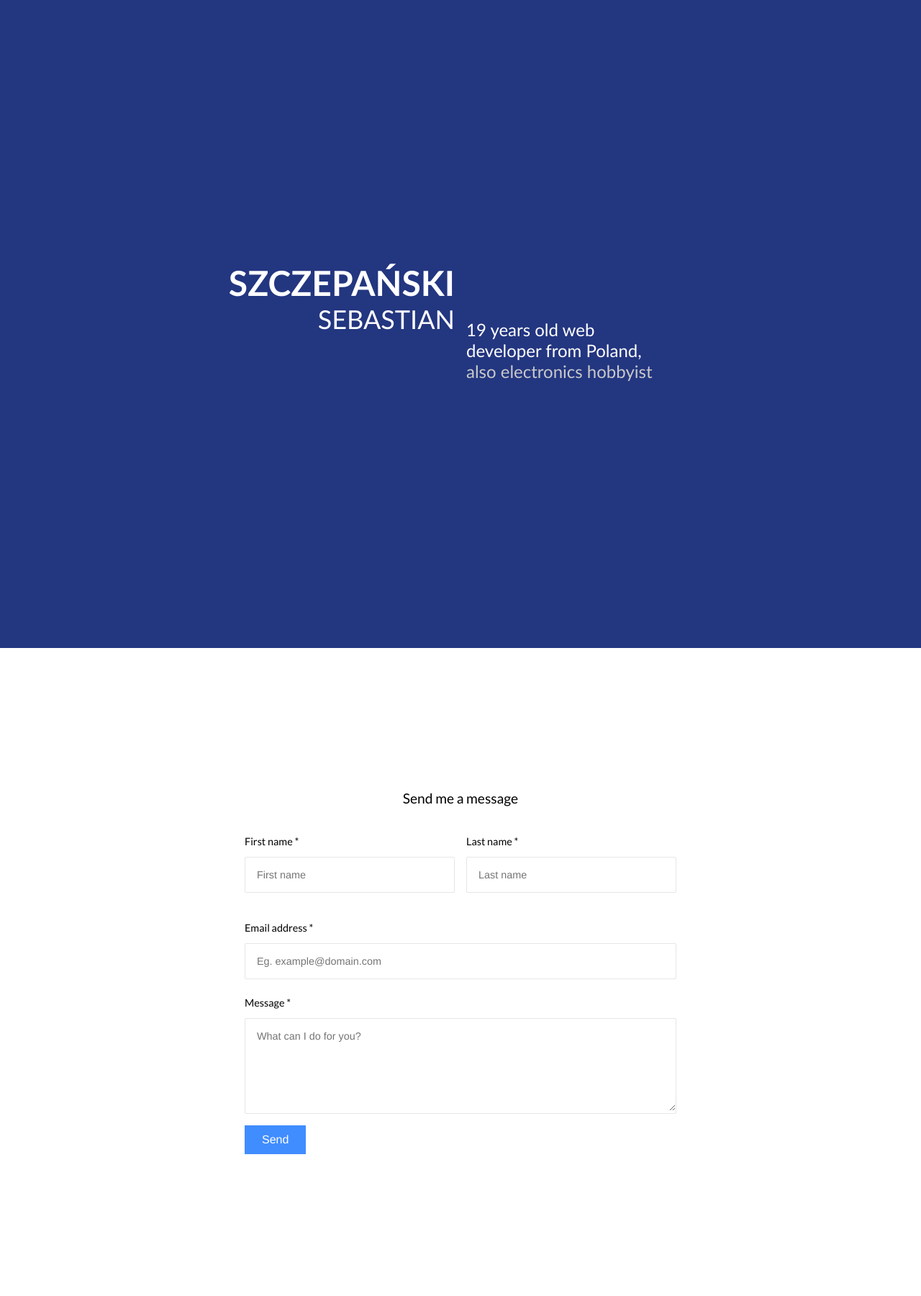
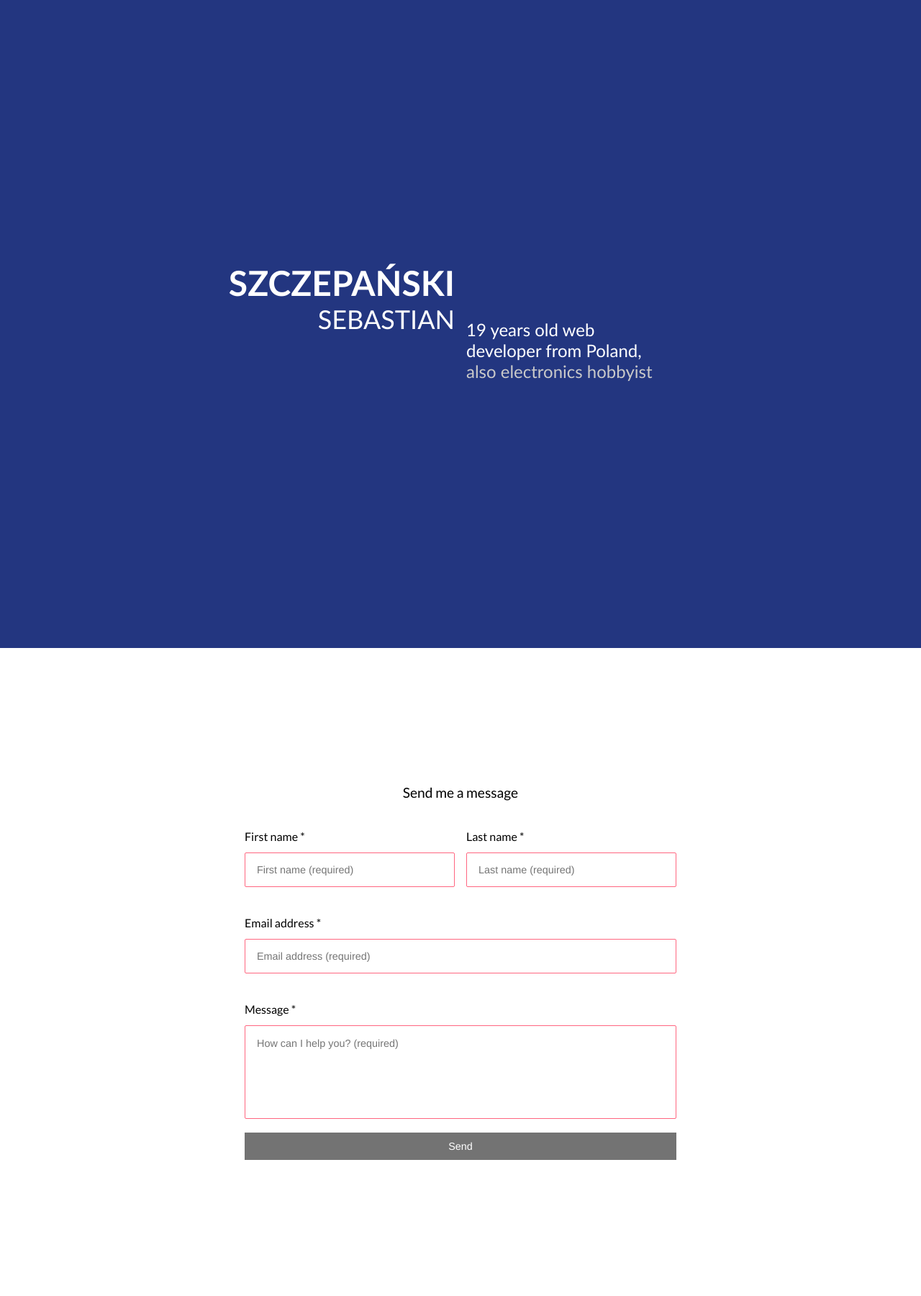
Before and after one commit to sszczep/sszczep.github.io, a Jekyll site: the page built from index.md, in a window 1280 px wide. Shown: the whole page at 72% size. Built offline with Jekyll 4.4.1, drawn with Linux system fonts in a browser that asks for light colours.

Commit message:
Finish contact form and much more (see description)
- replaced classes with ids wherever possible
- used transitions instead of animations in contact form
- linked with EmailJS service
- removed _section.scss file (wasn't needed anymore)
- moved js, css and image files to /static/ folder

```diff
--- a/_includes/contact-me.html
+++ b/_includes/contact-me.html
@@ -1,28 +1,29 @@
-<section class="contact-me">
-    <form class="contact-me__form">
-        <span class="form__title">Send me a message</span>
+<section id="contact-me">
+    <form id="contact-me__form">
+        <span id="form__title">Send me a message</span>
 
         <div class="form__group">
             <label class="form__label" for="form__firstname">First name</label>
-            <div class="input__wrapper">
-                <input class="form__input" id="form__firstname" name="form__firstname" type="text" placeholder="First name">
-            </div>
+            <input class="form__input" id="form__firstname" name="firstname" type="text" placeholder="First name (required)" required>
             <label class="form__label" for="form__lastname">Last name</label>
-            <div class="input__wrapper">
-                <input class="form__input" id="form__lastname" name="form__lastname" type="text" placeholder="Last name">
-            </div>
+            <input class="form__input" id="form__lastname" name="lastname" type="text" placeholder="Last name (required)" required>
         </div>
 
         <label class="form__label" for="form__email">Email address</label>
-        <div class="input__wrapper">
-            <input class="form__input" id="form__email" name="form__email" type="text" placeholder="Eg. example@domain.com">
-        </div>
+        <input class="form__input" id="form__email" name="email" type="email" placeholder="Email address (required)" required>
 
         <label class="form__label" for="form__message">Message</label>
-        <div class="input__wrapper">
-            <textarea class="form__textarea" id="form__message" name="form__message" placeholder="What can I do for you?" rows="6"></textarea>
-        </div>
+        <textarea class="form__textarea" id="form__message" name="message" placeholder="How can I help you? (required)" rows="6" required></textarea>
 
-        <input class="form__button" type="button" value="Send">
+        <button type="submit" id="form__submit">Send</button>
+        <p id="form__error" class="hidden"></p>
     </form>
+
+    <div id="contact-me__success" class="hidden">
+        <img id="success__image" src="{{ '/assets/images/email.png' | relative_url }}">
+        <p id="success__text">
+            I've received your email!<br>
+            Thanks for contacting me, I will respond as soon as possible!
+        </p>
+    </div>
 </section>
--- a/_includes/hero.html
+++ b/_includes/hero.html
@@ -1,25 +1,25 @@
-<section class="hero">
-    <div class="hero__background"></div>
+<main id="hero">
+    <div id="hero__background"></div>
 
-    <main class="hero__content" role="main">
-        <div class="hero__name">
-            <span class="hero__lastname">
+    <div id="hero__content">
+        <div id="hero__name">
+            <span id="hero__lastname">
                 Szczepański
             </span>
-            <span class="hero__firstname">
+            <span id="hero__firstname">
                 Sebastian
             </span>
         </div>
 
-        <div class="hero__description">
-            <span class="hero__description--main">
+        <div id="hero__description">
+            <span id="hero__description--main">
                 19 years old web
                 <br>
                 developer from Poland,
             </span>
-            <span class="hero__description--side">
+            <span id="hero__description--side">
                 also electronics hobbyist
             </span>
         </div>
-    </main>
-</section>
+    </div>
+</main>
--- a/_layouts/default.html
+++ b/_layouts/default.html
@@ -6,9 +6,12 @@
     <meta name="description" content="Site about a passionate web developer and hobbyist">
     <meta name="author" content="Sebastian Szczepański">
     <title>{{ page.title }}</title>
-    <link rel="stylesheet" href="main.css" />
+    <link rel="stylesheet" href="{{ '/assets/css/main.css' | relative_url }}" />
   </head>
   <body>
     {{ content }}
+
+    <script src="https://cdn.emailjs.com/sdk/2.3.2/email.min.js"></script>
+    <script src="{{ '/assets/js/contact-form.js' | relative_url }}"></script>
   </body>
 </html>
--- a/_sass/_contact-me.scss
+++ b/_sass/_contact-me.scss
@@ -1,6 +1,6 @@
 @import "variables";
 
-.contact-me {
+#contact-me {
     display: flex;
     align-items: center;
     justify-content: center;
@@ -10,13 +10,13 @@
     background-color: #fff;
 }
 
-.contact-me__form {
+#contact-me__form {
     width: 600px;
 
     padding: 1rem;
 }
 
-.form__title {
+#form__title {
     display: block;
 
     margin-bottom: 1rem;
@@ -30,31 +30,8 @@
 
     margin: 1.5rem 0 .8rem 0;
 
-    font-size: .9rem;
-
     &:after {
         content: ' *';
-    }
-}
-
-.input__wrapper {
-    position: relative;
-    margin-bottom: 1rem;
-
-    border: 1px solid #e6e6e6;
-    border-radius: 2px;
-
-    box-sizing: border-box;
-
-    &--valid {
-        border-bottom: 3px solid #00ad5f;
-    }
-}
-
-.input__wrapper:focus-within {
-    animation: FocusAnimation .3s ease-in-out forwards;
-    @keyframes FocusAnimation {
-        100% { border: 1px solid #408dff }
     }
 }
 
@@ -62,32 +39,108 @@
     height: 3rem;
 }
 
-.form__input, .form__textarea, .form__button {
+.form__textarea {
+    resize: none;
+}
+
+.form__input, .form__textarea {
     width: 100%;
     padding: 1rem;
 
+    font-size: .9rem;
     font-family: Helvetica, Arial, sans-serif;
-    font-size: .9rem;
 
     box-sizing: border-box;
 
     outline: 0;
     border: 0;
+    box-shadow: none;
 
     background: transparent;
+
+    margin-bottom: 1rem;
+
+    border: 1px solid #e6e6e6;
+    border-radius: 2px;
+
+    transition: border .3s ease-in-out;
+
+    &:valid {
+        border: 1px solid #04c26c;
+    }
+
+    &:invalid {
+        border: 1px solid #ff6680;
+    }
+
+    &:focus {
+        border: 1px solid #408dff
+    }
 }
 
-.form__button {
+#form__submit {
+    position: relative;
+    width: 100%;
     padding: .7rem 1.5rem;
 
-    font-size: 1rem;
+    font-size: .9rem;
+    font-family: Helvetica, Arial, sans-serif;
     color: #fff;
 
-    background-color: #408dff;
+    outline: 0;
+    border: 0;
+
+    background-color: #737373;
 
     -webkit-appearance: none;
     -moz-appearance: none;
     appearance: none;
+
+    z-index: 1;
+
+    &::before {
+        content: '';
+
+        position: absolute;
+        top: 0;
+        left: 0;
+        width: 0;
+        height: 100%;
+
+        background-color: #408dff;
+
+        transition: width 1s ease-in-out;
+
+        z-index: -1;
+    }
+}
+
+#contact-me__form:valid #form__submit {
+    cursor: pointer;
+
+    &::before {
+        width: 100%;
+    }
+}
+
+#form__error {
+    margin: 1rem 0;
+
+    color: #ff6680;
+    font-size: .9rem;
+}
+
+#contact-me__success {
+    display: grid;
+    align-items: center;
+    grid-template-columns: auto auto;
+    grid-column-gap: 10px;
+
+    padding: 1rem;
+}
+
+#success__image {
+    width: 5rem;
 }
 
 @media (min-width: 400px) {
@@ -98,8 +151,4 @@
         grid-auto-flow: column;
         grid-column-gap: 1rem;
     }
-
-    .form__button {
-        width: auto;
-    }
 }
--- a/_sass/_hero.scss
+++ b/_sass/_hero.scss
@@ -1,12 +1,12 @@
 @import "variables";
 
-.hero {
+#hero {
     position: relative;
     width: 100%;
     height: 100vh;
 }
 
-.hero__background {
+#hero__background {
     position: absolute;
     width: inherit;
     height: inherit;
@@ -22,7 +22,7 @@
     }
 }
 
-.hero__content {
+#hero__content {
     position: absolute;
     display: flex;
     justify-content: center;
@@ -39,42 +39,42 @@
     font-size: 1.5em;
 }
 
-.hero__name {
+#hero__name {
     text-transform: uppercase;
 }
 
-.hero__lastname {
+#hero__lastname {
     display: block;
 
     font-size: 2em;
     font-weight: bold;
 }
 
-.hero__firstname {
+#hero__firstname {
     display: block;
 
     font-size: 1.5em;
 }
 
-.hero__description--main {
+#hero__description--main {
     display: block;
 }
 
-.hero__description--side {
+#hero__description--side {
     display: block;
 
     color: #C9C9C9;
 }
 
 @media (min-width: 768px) {
-    .hero__content {
+    #hero__content {
         align-items: center;
         flex-flow: row;
 
         padding: 0;
     }
 
-    .hero__name {
+    #hero__name {
         flex: 1;
         padding: .5rem;
 
@@ -87,7 +87,7 @@
         }
     }
 
-    .hero__description {
+    #hero__description {
         flex: 1;
         padding: .5rem;
 
--- a/_sass/_sections.scss
+++ /dev/null
@@ -1,29 +0,0 @@
-@import "variables";
-
-.section {
-    min-height: calc(100vh - #{$navbar-height});
-    width: 100%;
-    display: block;
-
-    &:nth-child(2n - 1) {
-        background-color: #fff;
-        color: $primary-color;
-    }
-
-    &:nth-child(2n) {
-        background-color: $primary-color;
-        color: #fff;
-    }
-}
-
-.section__content {
-    width: inherit;
-    min-height: inherit;
-}
-
-.section__anchor {
-    display: block;
-    position: relative;
-    left: 0px;
-    top: -#{$navbar-height};
-}
--- a/main.scss
+++ b/assets/css/main.scss
@@ -28,3 +28,7 @@ html {
 
     scroll-behavior: smooth;
 }
+
+.hidden {
+    display: none !important;
+}
--- /dev/null
+++ b/assets/js/contact-form.js
@@ -0,0 +1,41 @@
+(() => {
+    const form = document.getElementById('contact-me__form');
+    const formSubmit = document.getElementById('form__submit');
+    const formError = document.getElementById('form__error');
+    const success = document.getElementById('contact-me__success');
+
+    // Listen on form submit
+    form.addEventListener('submit', event => {
+        event.preventDefault();
+
+        // If button is disabled, do nothing
+        if(formSubmit.disabled) return;
+
+        // Disable button and change inner text
+        formSubmit.disabled = true;
+        formSubmit.innerText = 'Sending...';
+
+        // Hide any error messages
+        formError.classList.add('hidden');
+        formError.innerText = '';
+
+        // Send an actual mail
+        emailjs.sendForm('gmail', 'template_6TuRVBP6', form, 'user_34bLyOyEX45lv57E1hv8Q')
+            .then(() => {
+                // Show success message
+                form.classList.toggle('hidden');
+                success.classList.toggle('hidden');
+            }).catch(err => {
+                console.log(err);
+                // If error occured, show it
+                formError.innerText =
+`An error occured: ${err.text}.
+If you believe it is my fault, please contact me directly at s.szczepanski00@gmail.com`;
+                formError.classList.remove('hidden');
+
+                // Reset button text and enable it
+                formSubmit.innerText = 'Send';
+                formSubmit.disabled = false;
+            });
+    });
+})();
```
Also changed, not shown: assets/images/email.png (added).
